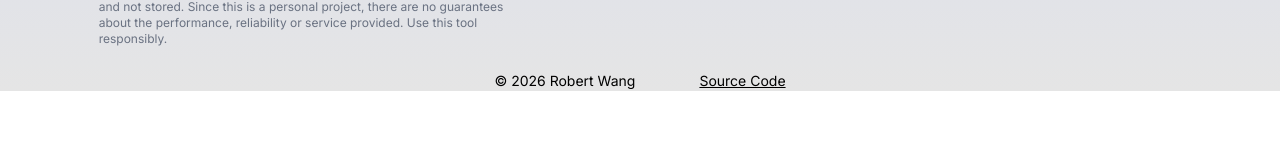
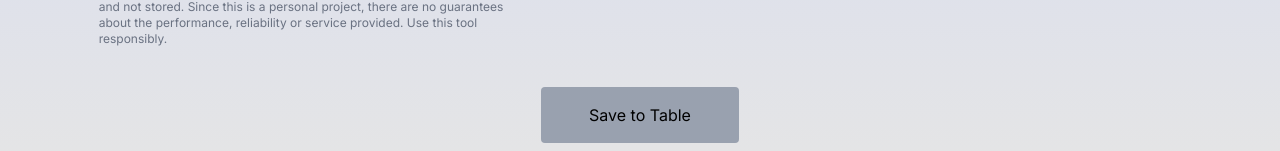
Before and after one commit to DustyMCheese/home-analyzer, a React (Vite) app in the folder client/: page / in a window 1280 px wide. Shown: the part 801-952 px from the top of the page. Before the commit the page ends 892 px from the top, so only its background shows below. Built offline with nearby package versions, Linux system fonts and the light colour scheme; no server answers.

Commit message:
feat: Add the ability to track furniture frequencies in multiple images

```diff
--- a/client/src/components/Main/Analyzer/ImageAnalyzer.tsx
+++ b/client/src/components/Main/Analyzer/ImageAnalyzer.tsx
@@ -3,12 +3,38 @@ import ImageForm from "./ImageForm";
 import type { Furniture } from "./types";
 import AnnotatedImage from "./AnnotatedImage";
 
-const ImageAnalyzer = () => {
+interface Props {
+  furnitureFrequencies: Map<string, number>;
+  setFurnitureFrequencies: (frequencies: Map<string, number>) => void;
+}
+
+function updateFrequencies(
+  updater: (frequencies: Map<string, number>) => void,
+  frequencies: Map<string, number>,
+  analyzedData: Furniture[],
+) {
+  const copyFrequencies = new Map(frequencies);
+  for (let i = 0; i < analyzedData.length; i++) {
+    let frequency = copyFrequencies.get(analyzedData[i].name);
+    if (frequency) {
+      copyFrequencies.set(analyzedData[i].name, frequency + 1);
+    } else {
+      copyFrequencies.set(analyzedData[i].name, 1);
+    }
+  }
+  updater(copyFrequencies);
+}
+
+const ImageAnalyzer = ({
+  furnitureFrequencies,
+  setFurnitureFrequencies,
+}: Props) => {
   const [image, setImage] = useState<File | null>(null);
   const [analyzedData, setAnalyzedData] = useState<Furniture[]>([]);
 
   return (
-    <section className="flex w-full flex-col items-center justify-center lg:flex-row">
+    <section>
+      <div className="flex w-full flex-col items-center justify-center lg:flex-row">
         <ImageForm
           saveImage={setImage}
           saveAnalyzedData={setAnalyzedData}
@@ -17,6 +43,21 @@ const ImageAnalyzer = () => {
           image={image}
           analyzedData={analyzedData}
         ></AnnotatedImage>
+      </div>
+      <div className="flex w-full items-center justify-center">
+        <button
+          onClick={() => {
+            updateFrequencies(
+              setFurnitureFrequencies,
+              furnitureFrequencies,
+              analyzedData,
+            );
+          }}
+          className="m-4 rounded bg-gray-400 px-12 py-4 hover:cursor-pointer hover:bg-gray-500"
+        >
+          Save to Table
+        </button>
+      </div>
     </section>
   );
 };
--- a/client/src/components/Main/Main.tsx
+++ b/client/src/components/Main/Main.tsx
@@ -1,9 +1,17 @@
+import { useState } from "react";
 import ImageAnalyzer from "./Analyzer/ImageAnalyzer";
 
 const Main = () => {
+  const [furnitureFrequencies, setFurnitureFrequencies] = useState<
+    Map<string, number>
+  >(new Map());
+
   return (
     <main className="w-full">
-      <ImageAnalyzer></ImageAnalyzer>
+      <ImageAnalyzer
+        furnitureFrequencies={furnitureFrequencies}
+        setFurnitureFrequencies={setFurnitureFrequencies}
+      ></ImageAnalyzer>
     </main>
   );
 };
```
Lines whose indentation alone changed are shown as unchanged.
